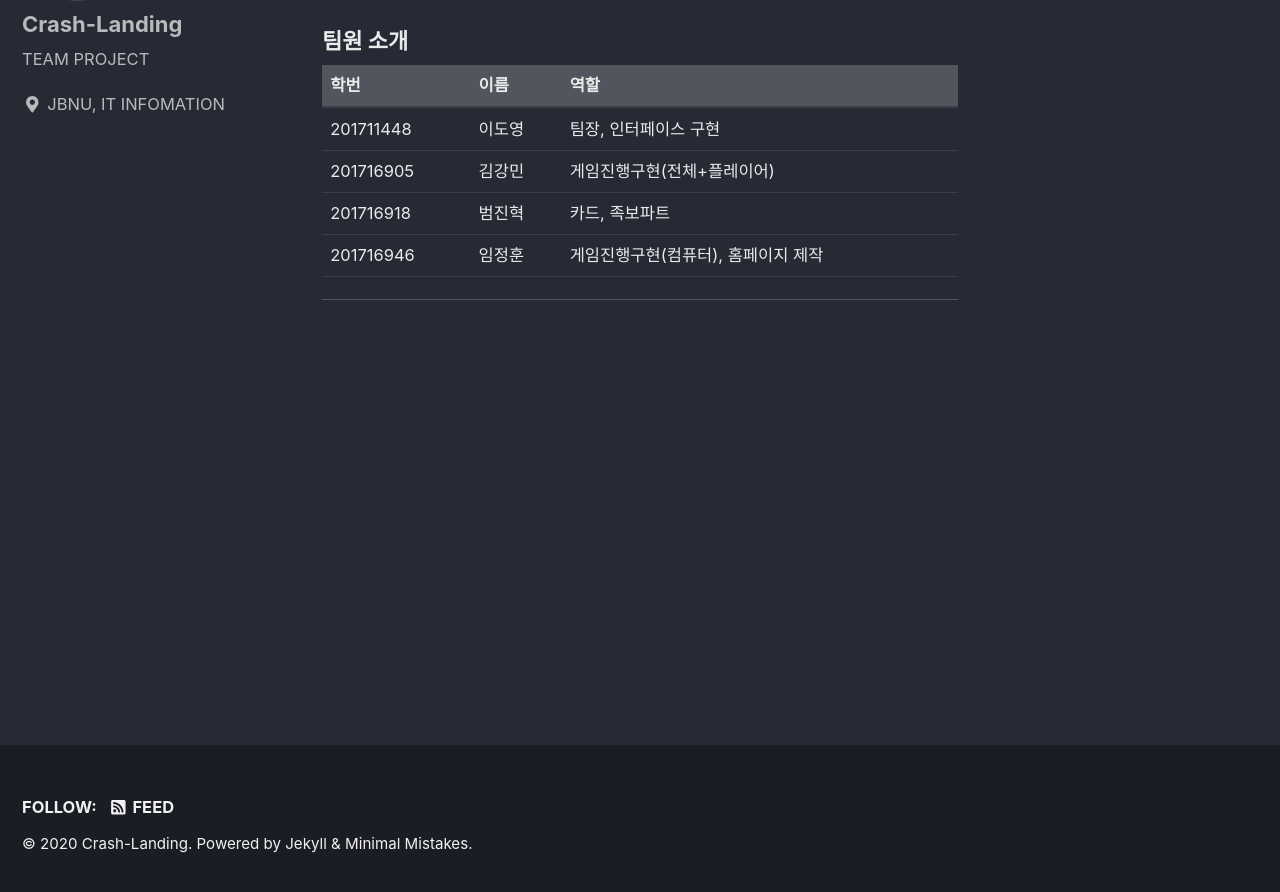
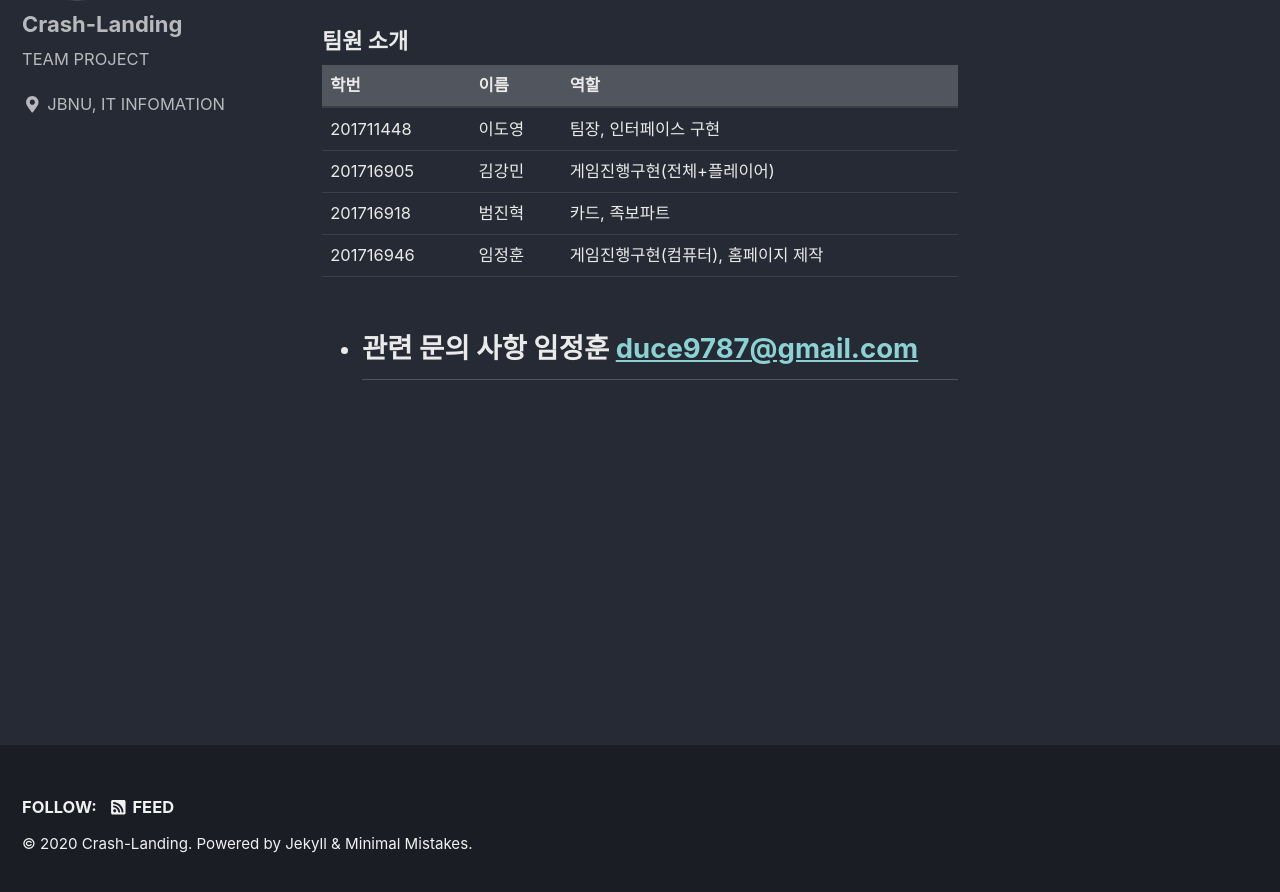
Before and after one commit to IMJEONGHUN/IMJEONGHUN.github.io, a Jekyll site: the page built from _pages/about.md, in a window 1280 px wide and 900 px high, scrolled down 728 px. Shown: the top 892 px of the window. Built offline with Jekyll 4.4.1, drawn with Linux system fonts in a browser that asks for light colours; nearby versions of some CDN libraries.

Commit message:
Update about.md

```diff
--- a/_pages/about.md
+++ b/_pages/about.md
@@ -22,4 +22,6 @@ header:
  201716946 | 임정훈 | 게임진행구현(컴퓨터), 홈페이지 제작
 
 
+
+- 관련 문의 사항 임정훈 <duce9787@gmail.com>
 ------------------------------------
```
